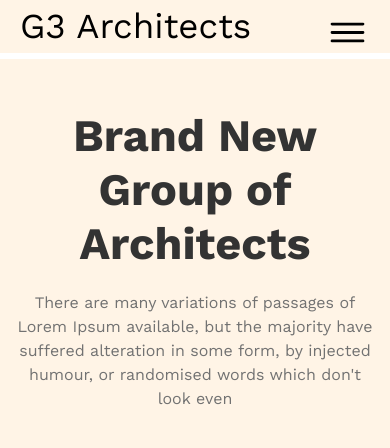
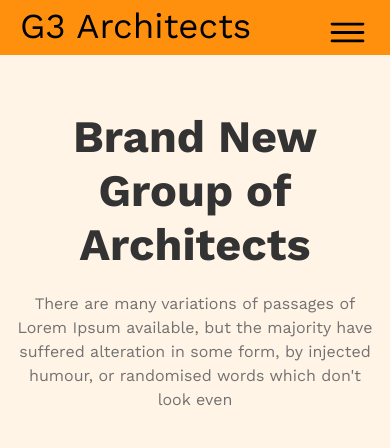
Before and after one commit to abirbu/G3-Architect, a plain HTML site: page index.html in a window 390 px wide. Shown: the top 448 px of the page. Drawn offline with nearby package versions, Linux system fonts and the light colour scheme.

Commit message:
navbar updated

```diff
--- a/Resources/CSS/query.css
+++ b/Resources/CSS/query.css
@@ -1,5 +1,5 @@
 @media screen and (max-width: 1200px){
-    .ham-icon{
+    .ham-icon ion-icon{
         display: none;
     }
     nav{
@@ -25,6 +25,12 @@
     }
 }
 @media screen and (max-width: 768px){
+    nav{
+        position: fixed;
+        top: 0;
+        width: 100%;
+        background-color:#FF900e;
+    }
     nav ul{
         display: none;
     }
@@ -38,6 +44,7 @@
     }
     h1{
         font-size: 550%;
+        padding: 60px 0 0;
     }
     .grid-features-item .feature-text-box h2{
         font-size: 350%;
@@ -69,6 +76,9 @@
     }
     .grid-features-item .feature-text-box{
         margin: auto;
+    }
+    .ham-icon ion-icon{
+        display: block;
     }
 }
 
--- a/Resources/CSS/style.css
+++ b/Resources/CSS/style.css
@@ -178,6 +178,7 @@ ul li a:hover{
 }
 .uk-navbar-sticky {
     background-color: #FF900E;
+    padding: 0;
 }
 
 /*=================================
--- a/index.html
+++ b/index.html
@@ -19,8 +19,8 @@
             <li><a href="#">Log in</a></li>
         </ul>
     </div>
-    <div uk-sticky="sel-target: .uk-navbar-container; cls-active: uk-navbar-sticky">
-        <nav class="uk-animation-scale-down">
+    <div>
+        <nav >
             <label class="logo">
                 G3 Architects
             </label>
```
